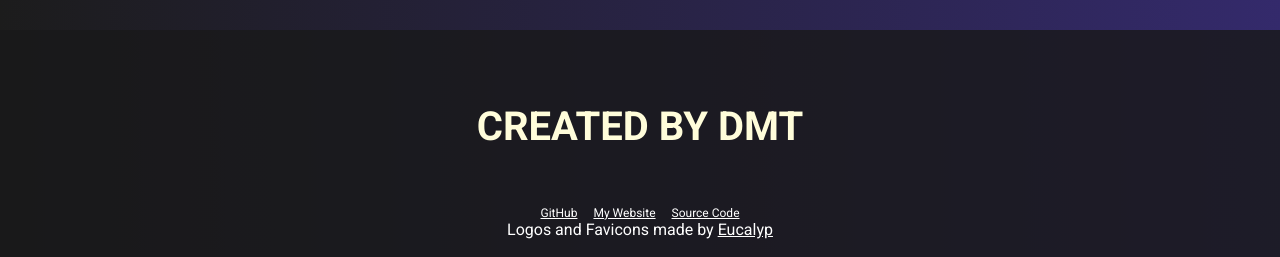
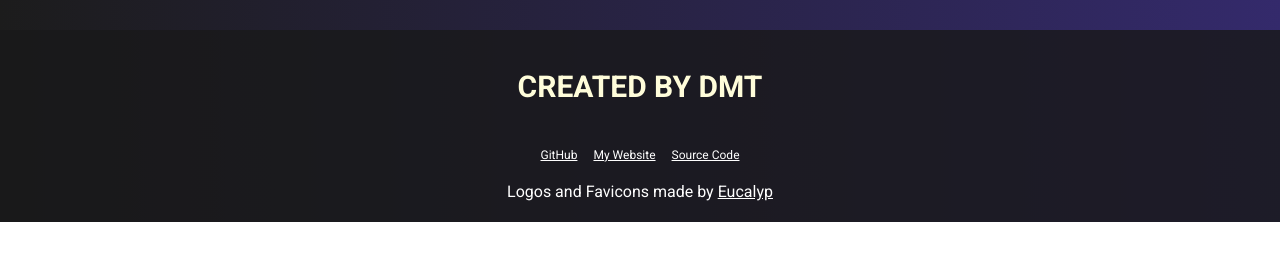
Before and after one commit to dmt94/fr3, a React (Create React App) app: page / in a window 1280 px wide. Shown: the part 657-914 px from the top of the page. After the commit the page ends 879 px from the top, so only its background shows below. Built offline with nearby package versions, Linux system fonts and the light colour scheme.

Commit message:
changed image size

```diff
--- a/src/components/Footer/Footer.css
+++ b/src/components/Footer/Footer.css
@@ -10,12 +10,14 @@
 
 #footer h4 {
   font-weight: 700;
-  font-size: 40px;
+  font-size: 30px;
   color: rgb(255, 253, 218);
+  margin: 20px;
 }
 
 .links-div {
   align-self: center;
+  margin: 20px;
 }
 
 .links-div a {
```
